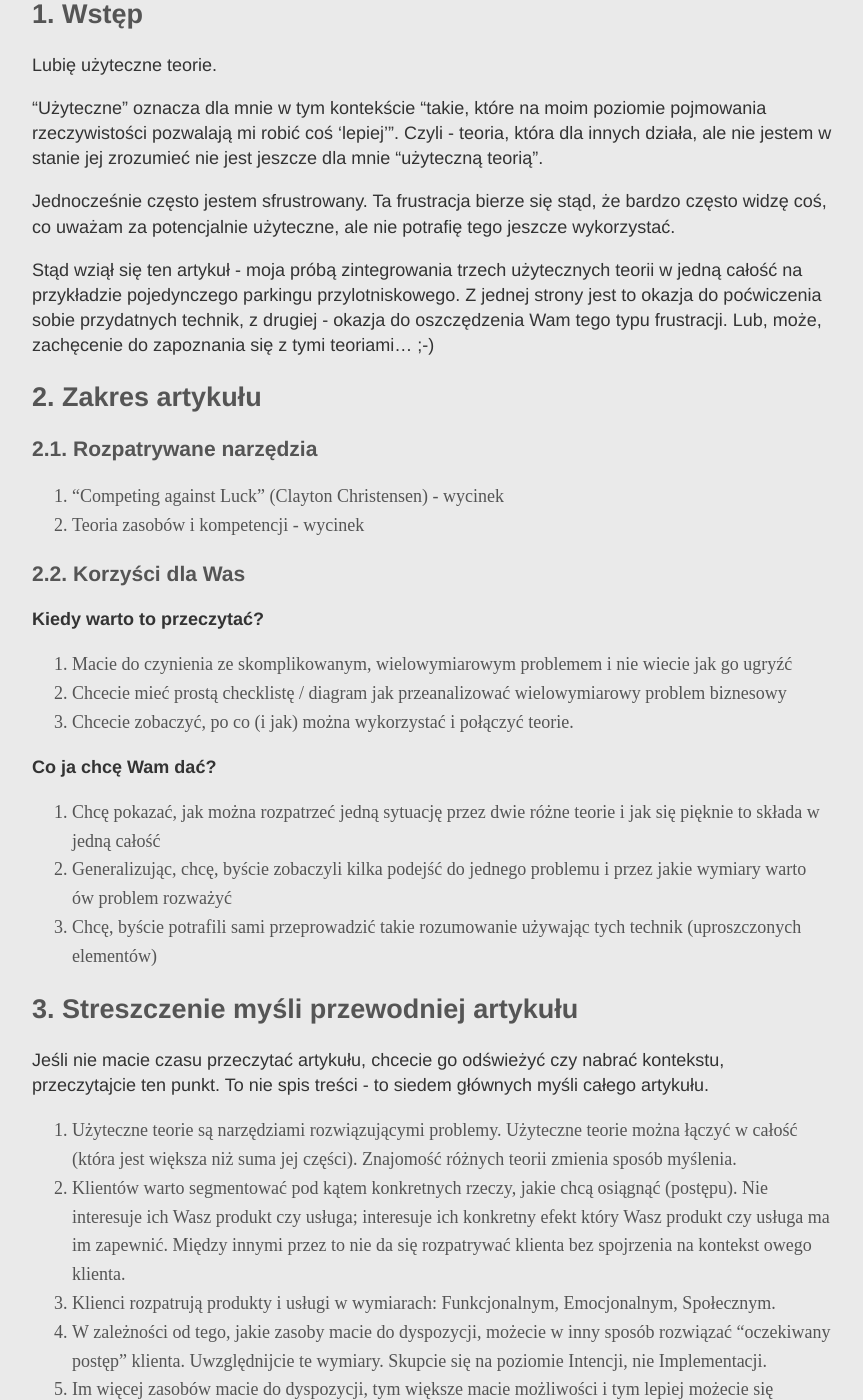
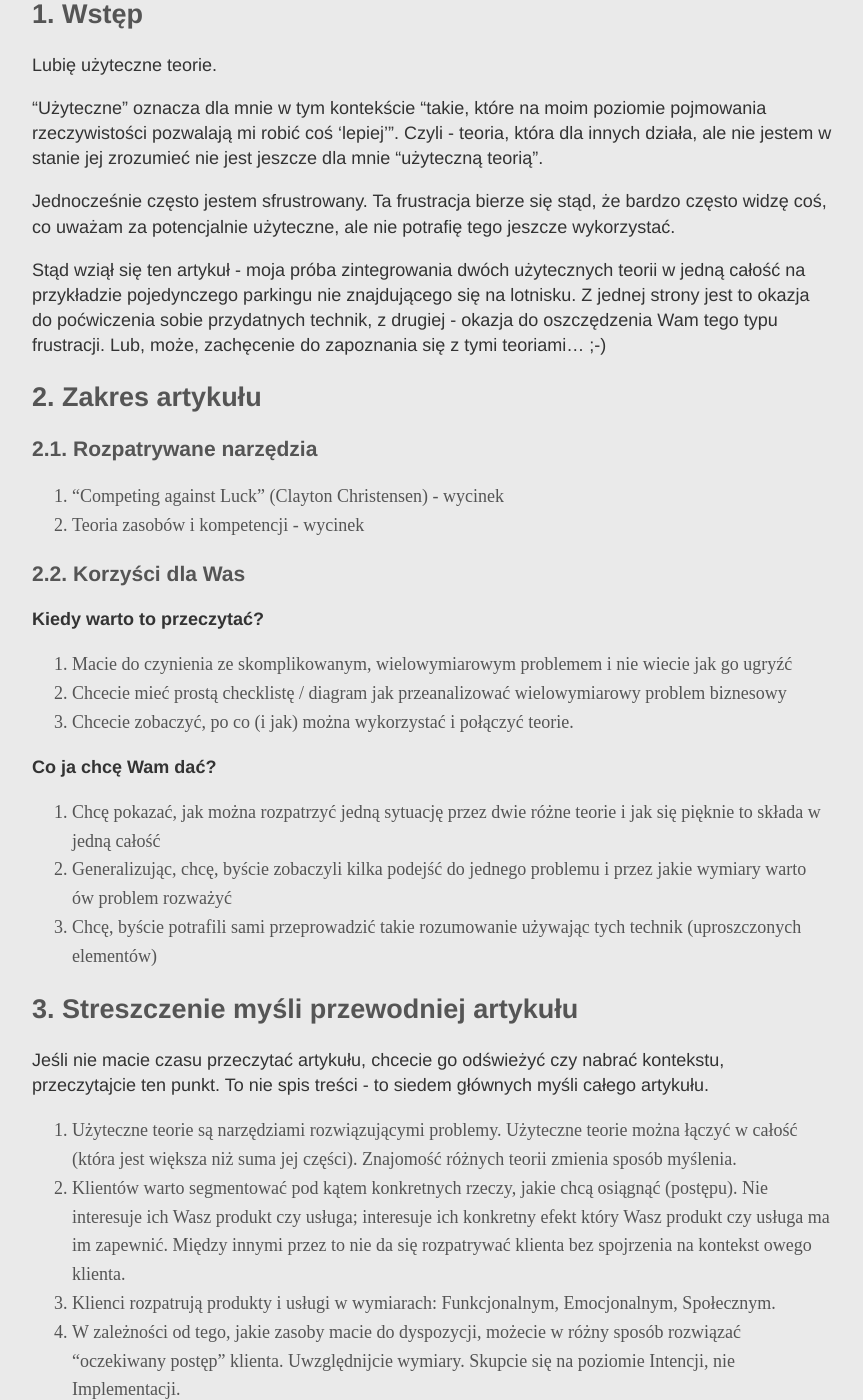
Before and after one commit to ljzolw/ljzolw.github.io, a Jekyll site: the page built from _posts/2018-04-02-parking-nie-na-lotnisku.md, in a window 1280 px wide and 1400 px high, scrolled down 283 px. Shown: the whole window, without its empty margins (208-1071 px from the left). Built offline with Jekyll 4.4.1, drawn with Linux system fonts in a browser that asks for light colours; some of the changed text lies outside the part shown.

Commit message:
Finished pre-correction.

```diff
--- a/_posts/2018-04-02-parking-nie-na-lotnisku.md
+++ b/_posts/2018-04-02-parking-nie-na-lotnisku.md
@@ -14,7 +14,7 @@
 
 Jednocześnie często jestem sfrustrowany. Ta frustracja bierze się stąd, że bardzo często widzę coś, co uważam za potencjalnie użyteczne, ale nie potrafię tego jeszcze wykorzystać.
 
-Stąd wziął się ten artykuł - moja próbą zintegrowania trzech użytecznych teorii w jedną całość na przykładzie pojedynczego parkingu przylotniskowego. Z jednej strony jest to okazja do poćwiczenia sobie przydatnych technik, z drugiej - okazja do oszczędzenia Wam tego typu frustracji. Lub, może, zachęcenie do zapoznania się z tymi teoriami... ;-)
+Stąd wziął się ten artykuł - moja próba zintegrowania dwóch użytecznych teorii w jedną całość na przykładzie pojedynczego parkingu nie znajdującego się na lotnisku. Z jednej strony jest to okazja do poćwiczenia sobie przydatnych technik, z drugiej - okazja do oszczędzenia Wam tego typu frustracji. Lub, może, zachęcenie do zapoznania się z tymi teoriami... ;-)
 
 ## 2. Zakres artykułu
 ### 2.1. Rozpatrywane narzędzia
@@ -32,7 +32,7 @@
 
 **Co ja chcę Wam dać?**
 
-1. Chcę pokazać, jak można rozpatrzeć jedną sytuację przez dwie różne teorie i jak się pięknie to składa w jedną całość
+1. Chcę pokazać, jak można rozpatrzyć jedną sytuację przez dwie różne teorie i jak się pięknie to składa w jedną całość
 1. Generalizując, chcę, byście zobaczyli kilka podejść do jednego problemu i przez jakie wymiary warto ów problem rozważyć
 1. Chcę, byście potrafili sami przeprowadzić takie rozumowanie używając tych technik (uproszczonych elementów)
 
@@ -43,10 +43,12 @@
 1. Użyteczne teorie są narzędziami rozwiązującymi problemy. Użyteczne teorie można łączyć w całość (która jest większa niż suma jej części). Znajomość różnych teorii zmienia sposób myślenia.
 2. Klientów warto segmentować pod kątem konkretnych rzeczy, jakie chcą osiągnąć (postępu). Nie interesuje ich Wasz produkt czy usługa; interesuje ich konkretny efekt który Wasz produkt czy usługa ma im zapewnić. Między innymi przez to nie da się rozpatrywać klienta bez spojrzenia na kontekst owego klienta.
 3. Klienci rozpatrują produkty i usługi w wymiarach: Funkcjonalnym, Emocjonalnym, Społecznym.
-4. W zależności od tego, jakie zasoby macie do dyspozycji, możecie w inny sposób rozwiązać "oczekiwany postęp" klienta. Uwzględnijcie te wymiary. Skupcie się na poziomie Intencji, nie Implementacji.
+4. W zależności od tego, jakie zasoby macie do dyspozycji, możecie w różny sposób rozwiązać "oczekiwany postęp" klienta. Uwzględnijcie wymiary. Skupcie się na poziomie Intencji, nie Implementacji.
 5. Im więcej zasobów macie do dyspozycji, tym większe macie możliwości i tym lepiej możecie się adaptować do zmieniającej się sytuacji.
 6. Przewaga Konkurencyjna jest w kontekście "oczekiwanego postępu" przez klienta, ale generowana jest przez posiadane przez Was zasoby. Warto obrać taką strategię, by wzmocnić swoją przewagę.
 7. "Zasób" to przedmiot, kompetencja czy reputacja. Wszystko, co można "mieć" i "wykorzystać".
+
+Jeśli jeszcze jesteście zainteresowani artykułem, nadszedł czas na ekscytującą opowieść o parkingach.
 
 ## 4. Samolotem do Szwecji...
 
@@ -393,7 +395,7 @@
 
 **Co ja chcę Wam dać?**
 
-1. Chcę pokazać, jak można rozpatrzeć jedną sytuację przez dwie różne teorie i jak się pięknie to składa w jedną całość
+1. Chcę pokazać, jak można rozpatrzyć jedną sytuację przez dwie różne teorie i jak się pięknie to składa w jedną całość
 1. Generalizując, chcę, byście zobaczyli kilka podejść do jednego problemu i przez jakie wymiary warto ów problem rozważyć
 1. Chcę, byście potrafili sami przeprowadzić takie rozumowanie używając tych technik (uproszczonych elementów)
 
```
Also changed, not shown: other parts of _posts/2018-04-02-parking-nie-na-lotnisku.md (+2 -2 lines).
